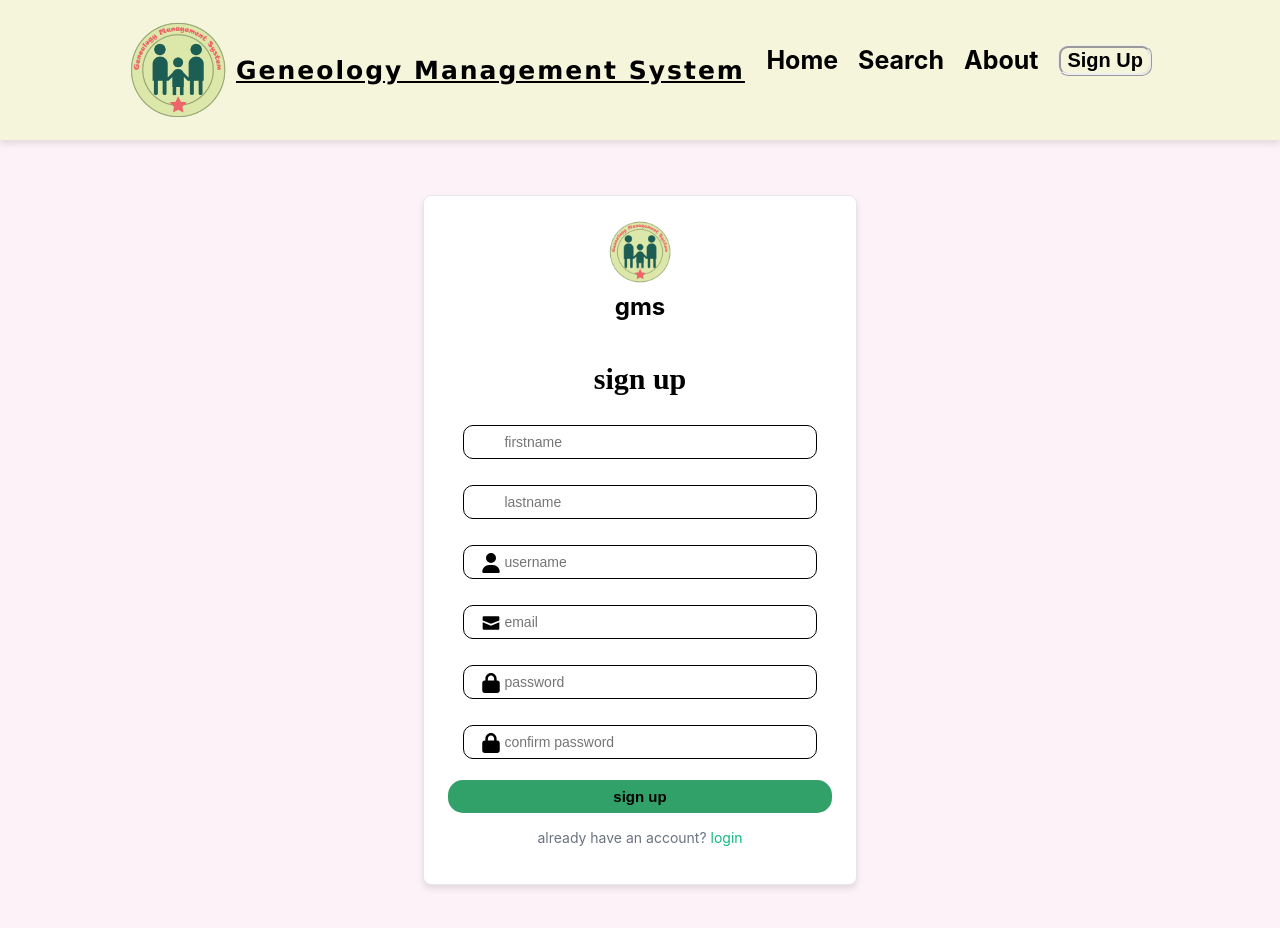
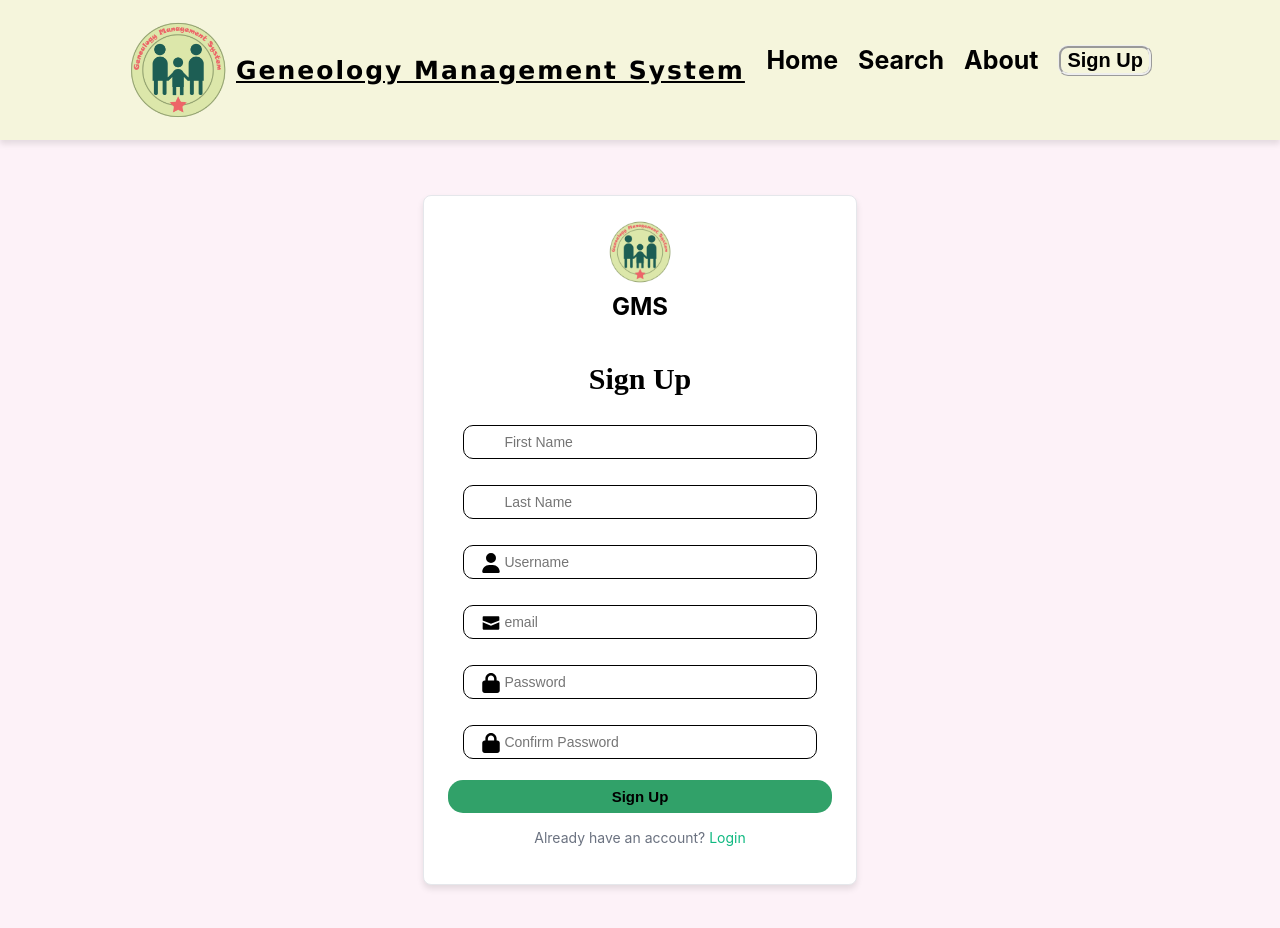
Before and after one commit to kiyotone/DBMS-Genealogy, a React (Create React App) app in the folder frontend/: page /signup in a window 1280 px wide. Shown: the top 928 px of the page. Built offline with nearby package versions, Linux system fonts and the light colour scheme.

Commit message:
Minor Changes

```diff
--- a/frontend/src/components/Login.js
+++ b/frontend/src/components/Login.js
@@ -27,7 +27,7 @@ const Login = () => {
       <div className={styles.logincard}>
         <div className={styles.logocontainer}>
           <img src="models/images/gmslogo.png" alt="gms logo" className={styles.logo} />
-          <h1 className={styles.apptitle}>gms</h1>
+          <h1 className={styles.apptitle}>GMS</h1>
         </div>
 
         <div className={styles.cardcontent}>
@@ -65,22 +65,22 @@ const Login = () => {
                   {...register('remember')}
                 />
                 <label htmlFor="remember" className={styles.checkboxlabel}>
-                  remember me
+                  Remember Me
                 </label>
               </div>
               <a href="/forgotpassword" className={styles.forgotpasswordlink}>
-                forgot password?
+                Forgot Password?
               </a>
             </div>
             <button type="submit" className={styles.loginbutton}>
-              login
+              Login
             </button>
           </form>
           <div className={styles.registerprompt}>
             <p>
-              don’t have an account?{' '}
+              Don’t have an account?{' '}
               <a href="/signup" className={styles.registerlink}>
-                register
+                Register
               </a>
             </p>
           </div>
--- a/frontend/src/components/Signup.js
+++ b/frontend/src/components/Signup.js
@@ -21,17 +21,17 @@ const Signup = () => {
       <div className={styles.signupcard}>
         <div className={styles.logocontainer}>
           <img src="models/images/gmslogo.png" alt="gms logo" className={styles.logo} />
-          <h1 className={styles.apptitle}>gms</h1>
+          <h1 className={styles.apptitle}>GMS</h1>
         </div>
 
         <div className={styles.cardcontent}>
-          <h2 className={styles.signuptitle}>sign up</h2>
+          <h2 className={styles.signuptitle}>Sign Up</h2>
           <form className={styles.signupform} onSubmit={handleSubmit(onSubmit)}>
             <div className={styles.inputgroup}>
               <input
                 type="text"
-                placeholder="firstname"
-                {...register('firstname', { required: 'firstname is required' })}
+                placeholder="First Name"
+                {...register('firstname', { required: 'First Name is required' })}
                 className={styles.inputfield}
               />
               {errors.firstname && (
@@ -41,8 +41,8 @@ const Signup = () => {
             <div className={styles.inputgroup}>
               <input
                 type="text"
-                placeholder="lastname"
-                {...register('lastname', { required: 'lastname is required' })}
+                placeholder="Last Name"
+                {...register('lastname', { required: 'Last Name is required' })}
                 className={styles.inputfield}
               />
               {errors.lastname && (
@@ -53,8 +53,8 @@ const Signup = () => {
               <img src="/models/images/user-solid.svg" alt="username" className={styles.icon} />
               <input
                 type="text"
-                placeholder="username"
-                {...register('username', { required: 'username is required' })}
+                placeholder="Username"
+                {...register('username', { required: 'Username is required' })}
                 className={styles.inputfield}
               />
               {errors.username && (
@@ -83,12 +83,12 @@ const Signup = () => {
               <img src="/models/images/lock-solid.svg" alt="password" className={styles.icon} />
               <input
                 type="password"
-                placeholder="password"
+                placeholder="Password"
                 {...register('password', {
-                  required: 'password is required',
+                  required: 'Password is required',
                   minLength: {
                     value: 6,
-                    message: 'password must be at least 6 characters',
+                    message: 'Password must be at least 6 characters',
                   },
                 })}
                 className={styles.inputfield}
@@ -101,11 +101,11 @@ const Signup = () => {
               <img src="/models/images/lock-solid.svg" alt="confirm password" className={styles.icon} />
               <input
                 type="password"
-                placeholder="confirm password"
+                placeholder="Confirm Password"
                 {...register('confirmPassword', {
-                  required: 'confirm password is required',
+                  required: 'Confirm Password is required',
                   validate: (value) =>
-                    value === password || 'passwords do not match',
+                    value === password || 'Passwords do not match',
                 })}
                 className={styles.inputfield}
               />
@@ -114,14 +114,14 @@ const Signup = () => {
               )}
             </div>
             <button type="submit" className={styles.signupbutton}>
-              sign up
+              Sign Up
             </button>
           </form>
           <div className={styles.loginprompt}>
             <p>
-              already have an account?{' '}
+              Already have an account?{' '}
               <a href="/login" className={styles.loginlink}>
-                login
+                Login
               </a>
             </p>
           </div>
```
